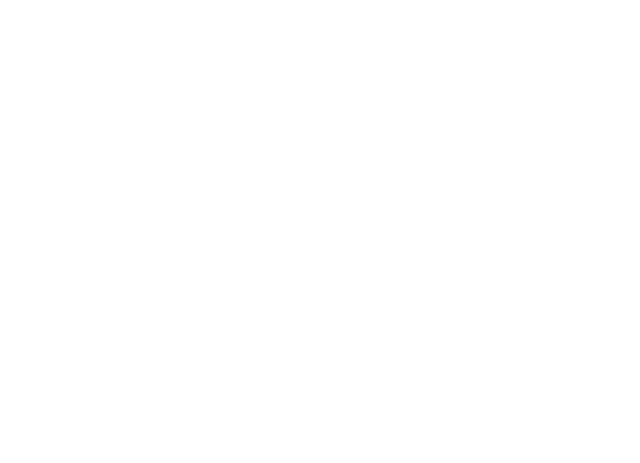
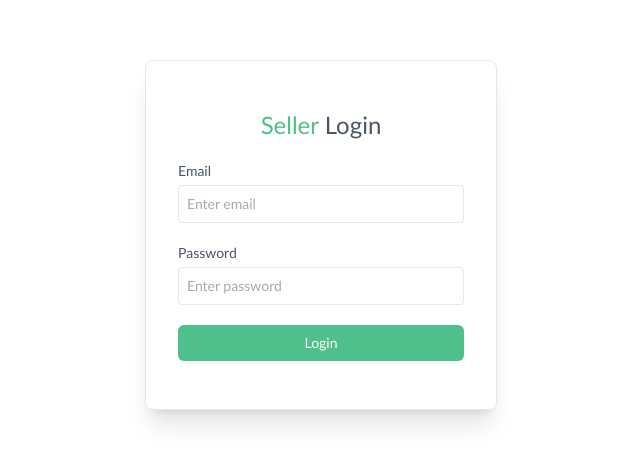
Before and after one commit to Yashi027/Green_Cart, a React (Vite) app in the folder client/: page /seller in a window 1280 px wide. Before the commit this address had no page. Shown: the part 165-628 px from the top of the page, without its empty margins (319-959 px from the left). Built offline with nearby package versions, Linux system fonts and the light colour scheme.

Commit message:
Seller Layout

```diff
--- a/client/src/App.jsx
+++ b/client/src/App.jsx
@@ -12,13 +12,15 @@
 import Cart from './pages/Cart';
 import AddAddress from './pages/AddAddress';
 import MyOrders from './pages/MyOrders';
+import SellerLogin from './components/seller/SellerLogin';
+import SellerLayout from './pages/seller/SellerLayout';
 
 const App = () => {
 
   const isSellerPath = useLocation().pathname.includes("seller")
-  const {showUserLogin} = useAppContext();
+  const {showUserLogin ,isSeller} = useAppContext();
   return (
-    <div>
+    <div className='text-default min-h-screen text-gray-700 bg-white'>
       {isSellerPath ? <></>: <Navbar />}
       {showUserLogin ? <Login/> : null}
       <Toaster/>
@@ -31,6 +33,7 @@
           <Route path='/cart' element={<Cart/>}/>
           <Route path='/add-address' element={<AddAddress/>}/>
           <Route path='/my-orders' element={<MyOrders/>}/>
+          <Route path='/seller' element={isSeller? <SellerLayout/> : <SellerLogin/>}></Route>
         </Routes>
       </div>
       {!isSellerPath && <Footer/>}
--- /dev/null
+++ b/client/src/components/seller/SellerLogin.jsx
@@ -0,0 +1,39 @@
+import React, { useState, useEffect } from 'react';
+import { useAppContext } from '../../context/AppContext';
+
+const SellerLogin = () => {
+    const {isSeller, setIsSeller, navigate} = useAppContext();
+    const [email, setEmail] = useState("");
+    const [password, setPassword] = useState("");
+
+    useEffect(() => {
+      if(isSeller){
+        navigate('/seller')
+      }
+    }, [isSeller])
+
+    const onsubmitHandler = async(e) => {
+        e.preventDefault();
+        setIsSeller(true);
+    }
+
+
+  return !isSeller && (
+    <form onSubmit={onsubmitHandler} className='min-h-screen flex items-center text-sm text-gray-600'>
+      <div className='flex flex-col gap-5 m-auto items-center p-8 py-12 min-w-80 sm:min-w-88 rounded-lg shadow-xl border border-gray-200'>
+        <p className='text-2xl font-medium m-auto'><span className='text-primary'>Seller </span>Login</p>
+        <div className='w-full'>
+            <p>Email</p>
+            <input onChange={(e)=>setEmail(e.target.value)} value={email} type="email" placeholder='Enter email' className='border border-gray-200 rounded w-full p-2 mt-1 outline-primary' required/>
+        </div>
+        <div className='w-full'>
+            <p>Password</p>
+            <input type="password" placeholder='Enter password' onChange={(e)=>setPassword(e.target.value)} value={password} className='border border-gray-200 rounded w-full p-2 mt-1 outline-primary' required/>
+        </div>
+        <button className='bg-primary text-white w-full py-2 rounded-md cursor-pointer'>Login</button>
+      </div>
+    </form>
+  );
+}
+
+export default SellerLogin;
--- /dev/null
+++ b/client/src/pages/seller/SellerLayout.jsx
@@ -0,0 +1,52 @@
+import { Link, Outlet } from "react-router-dom";
+import { assets } from "../../assets/assets.js";
+import { useAppContext } from "../../context/AppContext";
+import { NavLink } from "react-router-dom";
+
+const SellerLayout = () => {
+
+    const {setIsSeller} = useAppContext();
+
+    const sidebarLinks = [
+        { name: "Add Product", path: "/seller", icon: assets.add_icon },
+        { name: "Product List", path: "/seller/product-list", icon: assets.product_list_icon },
+        { name: "Orders", path: "/sellers/orders", icon: assets.order_icon },
+    ];
+
+    const logout = async () => {
+        setIsSeller(false);
+    }
+
+    return (
+        <>
+            <div className="flex items-center justify-between px-4 md:px-8 border-b border-gray-300 py-3 bg-white">
+                <Link to='/'>
+                <img src={assets.logo} alt="logo"  className="cursor-pointer w-34 md:w-38"/>
+                </Link>
+                <div className="flex items-center gap-5 text-gray-500">
+                    <p>Hi! Admin</p>
+                    <button className='border rounded-full text-sm px-4 py-1' onClick={logout}>Logout</button>
+                </div>
+            </div>
+            <div className="flex">
+                <div className="md:w-64 w-16 border-r h-[550px] text-base border-gray-300 pt-4 flex flex-col transition-all duration-300">
+                {sidebarLinks.map((item) => (
+                    <NavLink to={item.path} key={item.name} end={item.path==="/seller"}
+                        className={({isActive})=>`flex items-center py-3 px-4 gap-3
+                            ${isActive ? "border-r-4 md:border-r-[6px] bg-primary/10 border-primary text-primary"
+                                : "hover:bg-gray-100/90 border-white"
+                            }`
+                        }
+                    >
+                        <img src={item.icon} alt="product" className="h-7 w-7"/>
+                        <p className="md:block hidden text-center">{item.name}</p>
+                    </NavLink>
+                ))}
+            </div>
+            <Outlet/>
+            </div>
+        </>
+    );
+};
+
+export default SellerLayout;
```
